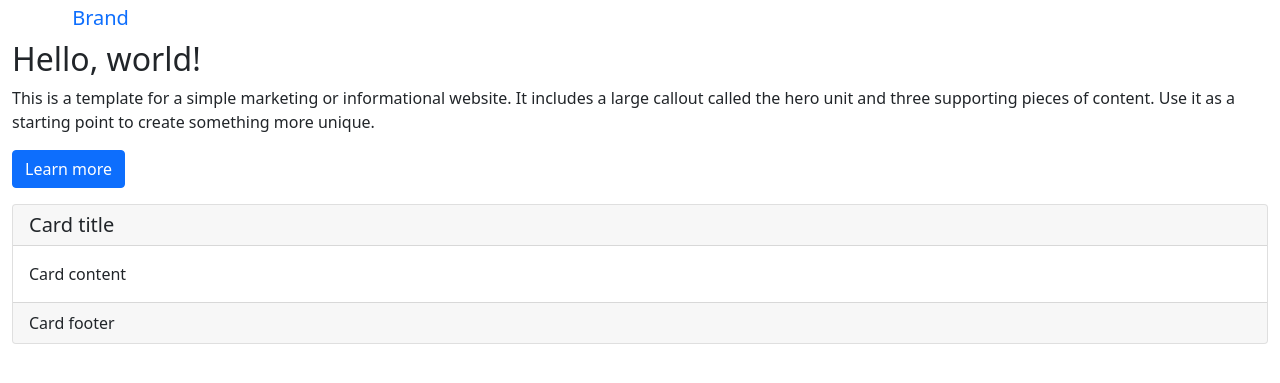
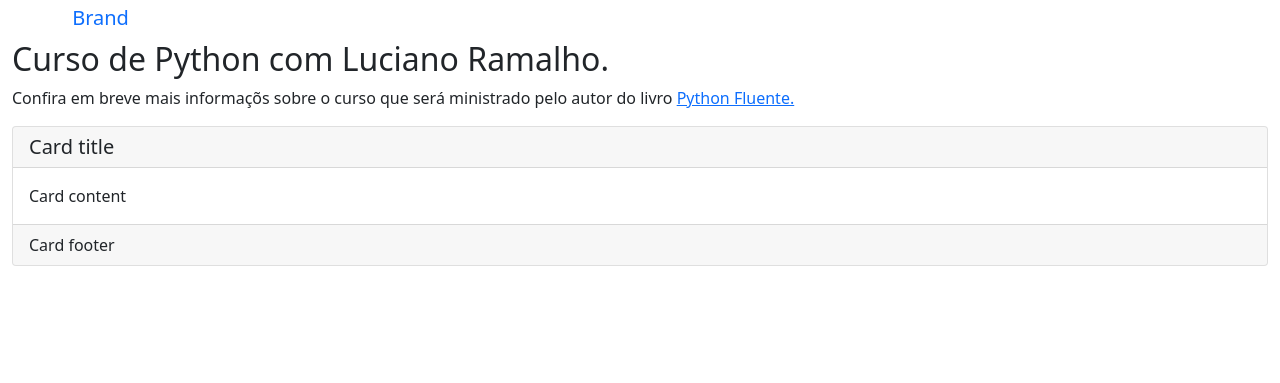
Before and after one commit to Tiago1Figueira/curso_django, a Django app: page / in a window 1280 px wide. Shown: the part 56-439 px from the top of the page. Run offline with Django 3.2, Linux system fonts and the light colour scheme; some libraries are stand-ins or nearby versions.

Commit message:
Atualização pasta home.html.

```diff
--- a/pypro/base/templates/base/home.html
+++ b/pypro/base/templates/base/home.html
@@ -81,14 +81,12 @@
 			</nav>
 			<div class="jumbotron">
 				<h2>
-					Hello, world!
+					Curso de Python com Luciano Ramalho.
 				</h2>
 				<p>
-					This is a template for a simple marketing or informational website. It includes a large callout called the hero unit and three supporting pieces of content. Use it as a starting point to create something more unique.
-				</p>
-				<p>
-					<a class="btn btn-primary btn-large" href="#">Learn more</a>
-				</p>
+					Confira em breve mais informaçõs sobre o curso que será ministrado pelo autor do livro
+					<a href="https://novatec.com.br/livros/pythonfluente/" target="_blank">Python Fluente.</a>
+			</p>
 			</div>
 			<div class="row">
 				<div class="col-md-12">
```
